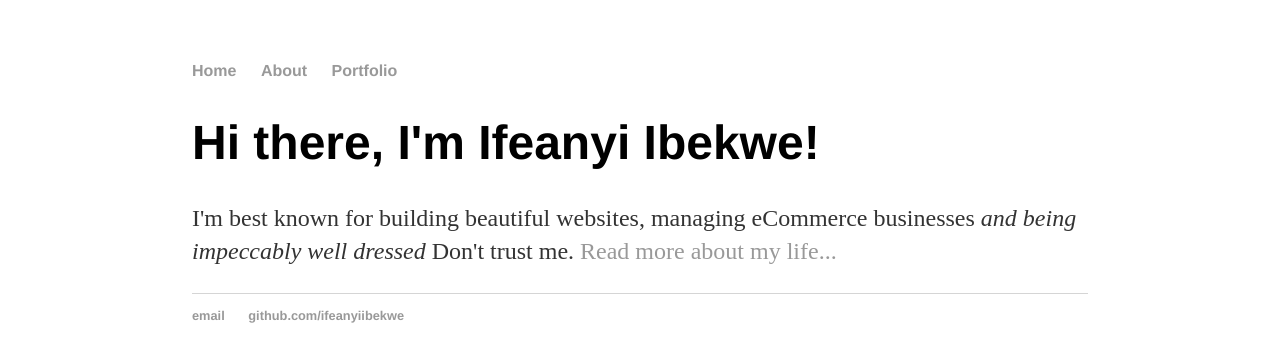
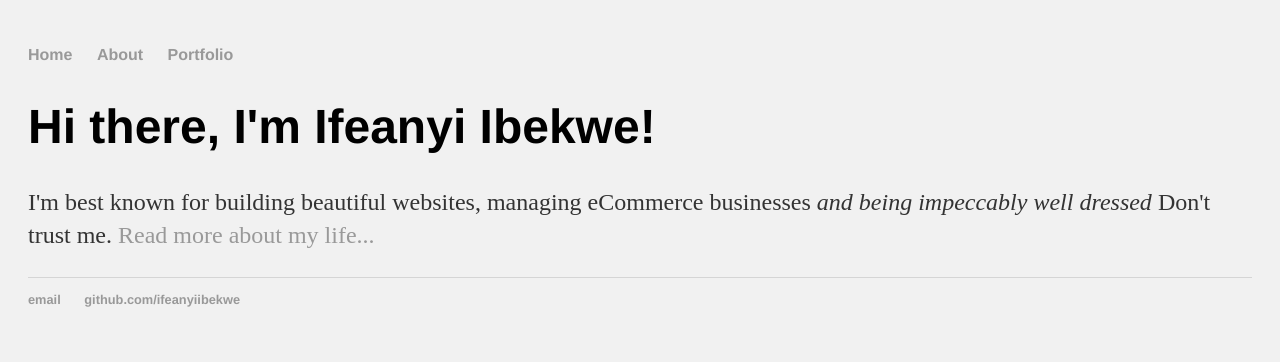
Before and after one commit to IfeanyiIbekwe/ifeanyiibekwe.github.io, a Jekyll site: the page built from index.html, in a window 1280 px wide. Shown: the top 362 px of the page. Built offline with Jekyll 4.4.1, drawn with Linux system fonts in a browser that asks for light colours.

Commit message:
Update main.css

```diff
--- a/css/main.css
+++ b/css/main.css
@@ -1,4 +1,8 @@
-body { margin: 60px auto; width: 70%; }
+body {
+    background-color: #f1f1f1;
+    padding: 20px;
+
+}
 
 a { text-decoration: none; color: #999; }
 a:hover { text-decoration: underline; }
```
